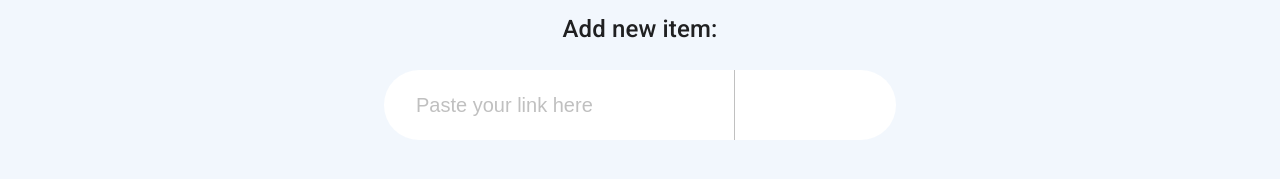
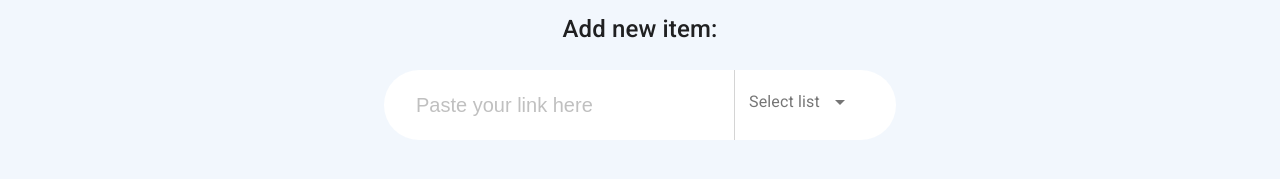
Before and after one commit to hatchways/team-penne, a React (Create React App) app in the folder client/: page / in a window 1280 px wide. Shown: the part 137-316 px from the top of the page. Built offline with nearby package versions, Linux system fonts and the light colour scheme.

Commit message:
Rendering dummy data for lists in select list part of shopping list component

```diff
--- a/client/src/pages/dashboard/navbar.js
+++ b/client/src/pages/dashboard/navbar.js
@@ -1,9 +1,7 @@
 import React from "react";
 import AppBar from "@material-ui/core/AppBar";
 import Toolbar from "@material-ui/core/Toolbar";
-import { ThemeProvider } from "@material-ui/styles";
 import WorkOutlineIcon from "@material-ui/icons/WorkOutline";
-import { theme } from "../../themes/theme";
 import "./styles/nav.scss";
 
 const profilePicImage =
@@ -22,7 +20,7 @@ export default function Navbar() {
           <p>Friends</p>
           <p>Notifications</p>
           <div className="circular">
-            <img src={profilePicImage} />
+            <img src={profilePicImage} alt="profile-pic" />
           </div>
           <p>Profile</p>
         </div>
--- a/client/src/pages/dashboard/shopping-lists.js
+++ b/client/src/pages/dashboard/shopping-lists.js
@@ -1,6 +1,10 @@
 import React from "react";
 
+import { Select, MenuItem, InputLabel, FormControl } from "@material-ui/core";
+
 import "./styles/shopping-lists.scss";
+
+const lists = ["Shoes", "Video Games", "Food", "Clothes", "Toiletries"];
 
 export default function ShoppingLists() {
   return (
@@ -10,6 +14,14 @@ export default function ShoppingLists() {
         <div className="dash-body__new-item__input">
           <input placeholder="Paste your link here" />
           <div className="vertical-line" />
+          <FormControl>
+            <InputLabel>Select list</InputLabel>
+            <Select disableUnderline={true} placeholder="Select list" fullWidth>
+              {lists.map(list => (
+                <MenuItem>{list}</MenuItem>
+              ))}
+            </Select>
+          </FormControl>
         </div>
       </div>
     </div>
--- a/client/src/pages/dashboard/styles/shopping-lists.scss
+++ b/client/src/pages/dashboard/styles/shopping-lists.scss
@@ -16,6 +16,7 @@
 
     &__input {
       display: flex;
+      min-width: 302px;
       width: 40vw;
       height: 70px;
       border-radius: 50px 50px 50px 50px;
@@ -39,7 +40,13 @@
       }
 
       .vertical-line {
-        border-left: solid thin rgb(192, 192, 192);
+        border-left: solid thin rgb(212, 212, 212);
+        margin-right: 14px;
+      }
+
+      .MuiSelect-select {
+        margin-left: 10px;
+        min-width: 69px;
       }
     }
   }
```
